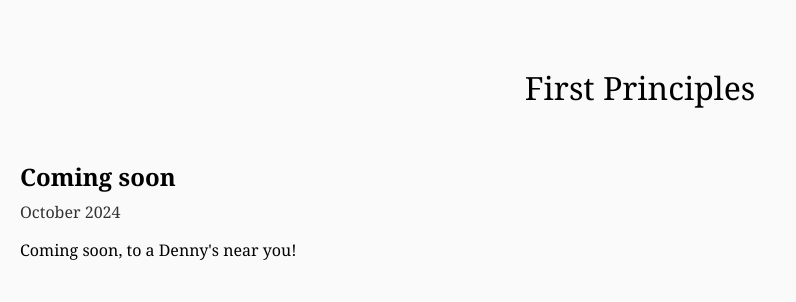
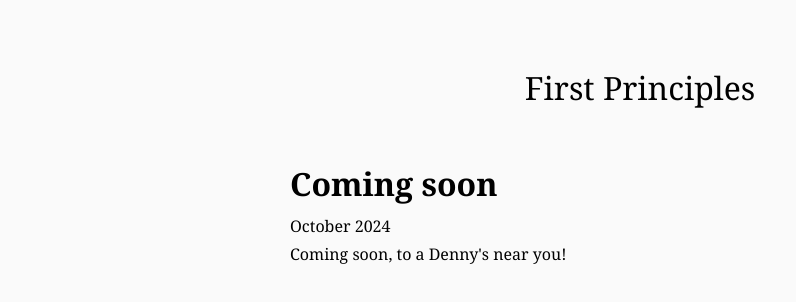
Before and after one commit to firstprinciples-pub/firstprinciples-pub.github.io, a React (Create React App) app: page /post/coming-soon in a window 1280 px wide. Shown: the top 302 px of the page, without its empty margins (0-796 px from the left). Built offline with nearby package versions, Linux system fonts and the light colour scheme.

Commit message:
modified logo

```diff
--- /dev/null
+++ b/src/pages/BlogPostPage.css
@@ -0,0 +1,64 @@
+* {
+	margin: 0;
+	padding: 0;
+	box-sizing: border-box;
+}
+
+body {
+	font-family: "Georgia", serif;
+	color: #000;
+	background-color: #fafafa;
+	line-height: 1.75;
+	padding: 20px;
+}
+
+header {
+	padding: 40px 0;
+	text-align: center;
+}
+
+header h1 {
+	font-size: 2em;
+	font-weight: 400;
+}
+
+main.blog-post {
+	max-width: 700px;
+	margin: 0 auto;
+	padding: 60px 0;
+}
+
+.blog-post h1 {
+	font-size: 2.5em;
+	font-weight: 400;
+	text-align: center;
+	margin-bottom: 10px;
+	line-height: 1.2;
+}
+
+.blog-post .date {
+	text-align: center;
+	font-size: 0.9em;
+	color: #666;
+	margin-bottom: 30px;
+}
+
+.blog-post .content {
+	font-size: 1.1em;
+	color: #333;
+	line-height: 1.75;
+}
+
+.blog-post p {
+	margin-bottom: 20px;
+}
+
+.blog-post .content a {
+	color: inherit;
+	text-decoration: none;
+	border-bottom: 1px solid #000;
+}
+
+.blog-post .content a:hover {
+	border-bottom: 1px solid transparent;
+}
--- a/src/pages/BlogPostPage.tsx
+++ b/src/pages/BlogPostPage.tsx
@@ -12,11 +12,11 @@ const BlogPostPage: React.FC = () => {
 	return (
 		<>
 			<Header />
-			<article>
+			<main className="blog-post">
 				<h1>{post.title}</h1>
-				<p>{post.date}</p>
-				<div>{post.content}</div>
-			</article>
+				<p className="date">{post.date}</p>
+				<div className="content">{post.content}</div>
+			</main>
 		</>
 	);
 };
```
Also changed, not shown: public/logo.png, 9 other files (tests, documents, lock files or other folders).
